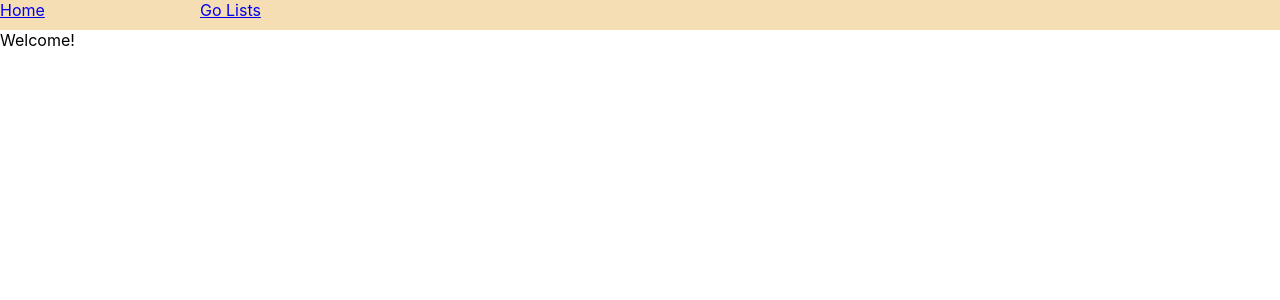
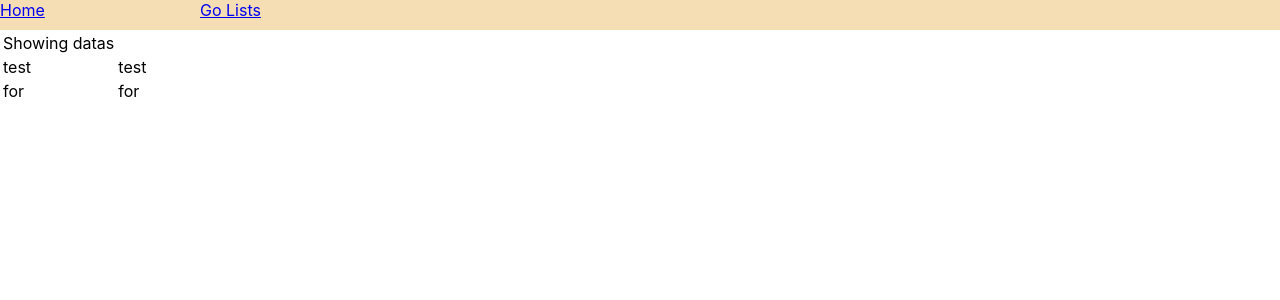
Before and after one commit to 91let/Front-React, a React (Create React App) app in the folder class-practice/: page /Lists in a window 1280 px wide. Shown: the top 300 px of the page. Built offline with nearby package versions, Linux system fonts and the light colour scheme.

Commit message:
make data storage for Lists

```diff
--- a/class-practice/src/App.tsx
+++ b/class-practice/src/App.tsx
@@ -1,19 +1,12 @@
 import React from 'react';
+import { BrowserRouter as Router, Link } from 'react-router-dom';
 import MyRouter from './common/router';
-import { HashRouter as Router, Link } from 'react-router-dom';
-import './App.css'
+import Menu from './components/Menu';
 
 function App() {
   return (
     <Router>
-      <div className="TopMenu">
-        <div>
-          <Link to="/">Home</Link>
-        </div>
-        <div>
-          <Link to="/Lists">Go Lists</Link>
-        </div>
-      </div>
+      <Menu />
       <MyRouter />
     </Router>
   );
--- /dev/null
+++ b/class-practice/src/common/datas.ts
@@ -0,0 +1,51 @@
+interface DataProps{
+    img : string,
+    name : string,
+    checking : boolean
+}
+
+class Datas {
+
+    private datas : DataProps[] = [];
+
+    initDatas = () => {
+        this.datas = [];
+    }
+
+    fakeDatas = () => {
+        this.datas = [
+            {
+                img: "test",
+                name : "test",
+                checking : false,
+            },
+            {
+                img: "for",
+                name : "for",
+                checking : false,
+            }
+        ];
+    }
+
+    addDatas = (data : DataProps) => {
+        this.datas.push(data);
+    }
+
+    getDatas = () => {
+        return this.datas;
+    }
+
+    checkData = (index : number) => {
+        this.datas[index].checking = !this.datas[index].checking;
+    }
+
+    deleteData = () => {
+        this.datas.map(data =>
+            {
+                if(data.checking) this.datas.splice(this.datas.indexOf(data), 1);
+            }
+        )
+    }
+}
+
+export default Datas;
--- a/class-practice/src/components/Lists.tsx
+++ b/class-practice/src/components/Lists.tsx
@@ -1,6 +1,16 @@
 import React from "react";
+import Datas from '../common/datas';
 
 class Lists extends React.Component{
+    datas : Datas;
+    constructor(props : any){
+        super(props);
+        this.datas = new Datas;
+    }
+    componentWillMount(){
+        this.datas.initDatas();
+        this.datas.fakeDatas();
+    }
     render(){
         return(
             <>
@@ -8,6 +18,15 @@ class Lists extends React.Component{
                     <tr>
                         <td>Showing datas</td>
                     </tr>
+                    {this.datas.getDatas().map(
+                        data =>
+                            <tr>
+                                <td>{data.img}</td>
+                                <td>{data.name}</td>
+                                {/* <td>{data.checking}</td> */}
+                            </tr>
+                        )
+                    }
                 </table>
             </>
         )
--- /dev/null
+++ b/class-practice/src/components/Menu.tsx
@@ -0,0 +1,20 @@
+import React from 'react';
+import { Link } from 'react-router-dom';
+import './Menu.css';
+
+class Menu extends React.Component{
+    render(){
+        return(
+            <div className="TopMenu">
+                <div>
+                    <Link to="/">Home</Link>
+                </div>
+                <div>
+                    <Link to="/Lists">Go Lists</Link>
+                </div>
+            </div>
+        )
+    }
+}
+
+export default Menu;
```
Also changed, not shown: class-practice/src/components/Menu.css (renamed from class-practice/src/App.css).
